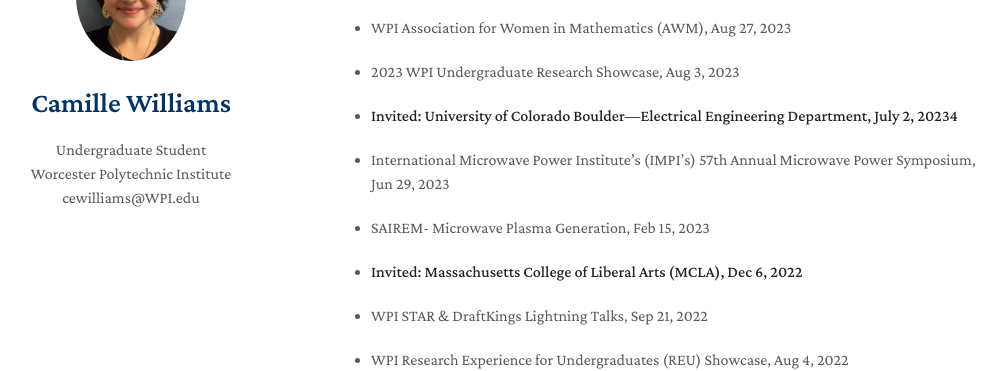
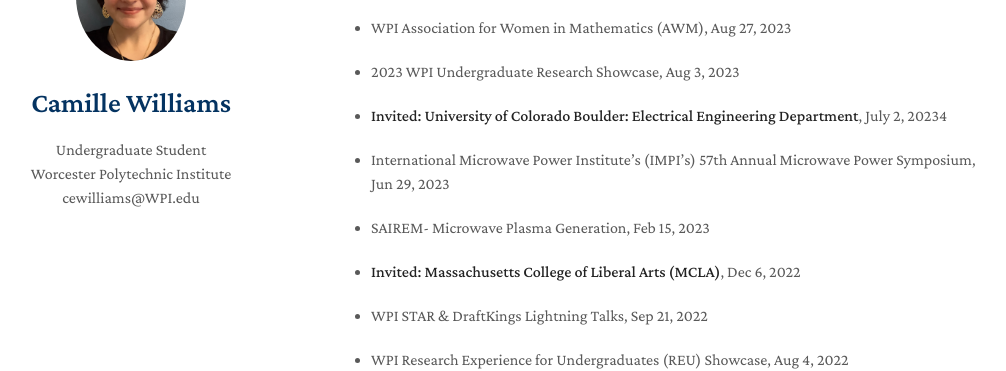
Before and after one commit to CamilleW8831/CamilleW8831.github.io, a Jekyll site: the page built from index.md, in a window 1280 px wide and 900 px high, scrolled down 750 px. Shown: the part 153-524 px from the top of the window, without its empty margins (139-1145 px from the left). Built offline with Jekyll 4.4.1, drawn with Linux system fonts in a browser that asks for light colours; nearby versions of some CDN libraries; a style sheet for code colours, icons or effects is not loaded; our own code applies the rules of GitHub Pages for plain Markdown files; some of the changed text lies outside the part shown.

```diff
--- a/index.md
+++ b/index.md
@@ -28,13 +28,13 @@ Microwave induced lab plasmas have demonstrated well-documented and signifigant
 
 - 2023 WPI Undergraduate Research Showcase, Aug 3, 2023
 
-- **Invited: University of Colorado Boulder—Electrical Engineering Department, July 2, 20234**
+- **Invited: University of Colorado Boulder: Electrical Engineering Department**, July 2, 20234
 
 - International Microwave Power Institute’s (IMPI’s) 57th Annual Microwave Power Symposium, Jun 29, 2023
 
 - SAIREM- Microwave Plasma Generation, Feb 15, 2023
 
-- **Invited: Massachusetts College of Liberal Arts (MCLA), Dec 6, 2022**
+- **Invited: Massachusetts College of Liberal Arts (MCLA)**, Dec 6, 2022
 
 - WPI STAR & DraftKings Lightning Talks, Sep 21, 2022
 
```
Also changed, not shown: other parts of index.md (+1 -1 lines).
